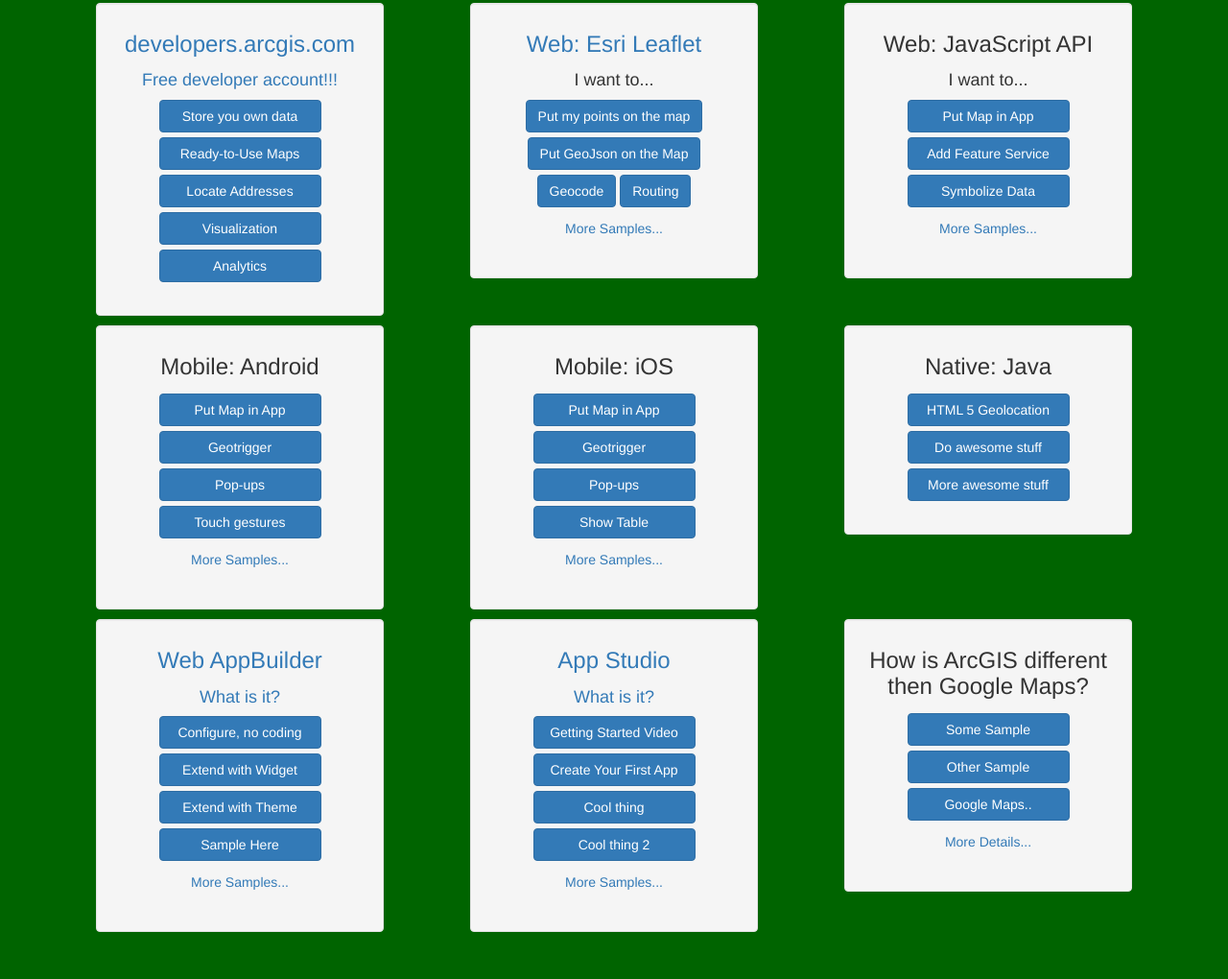
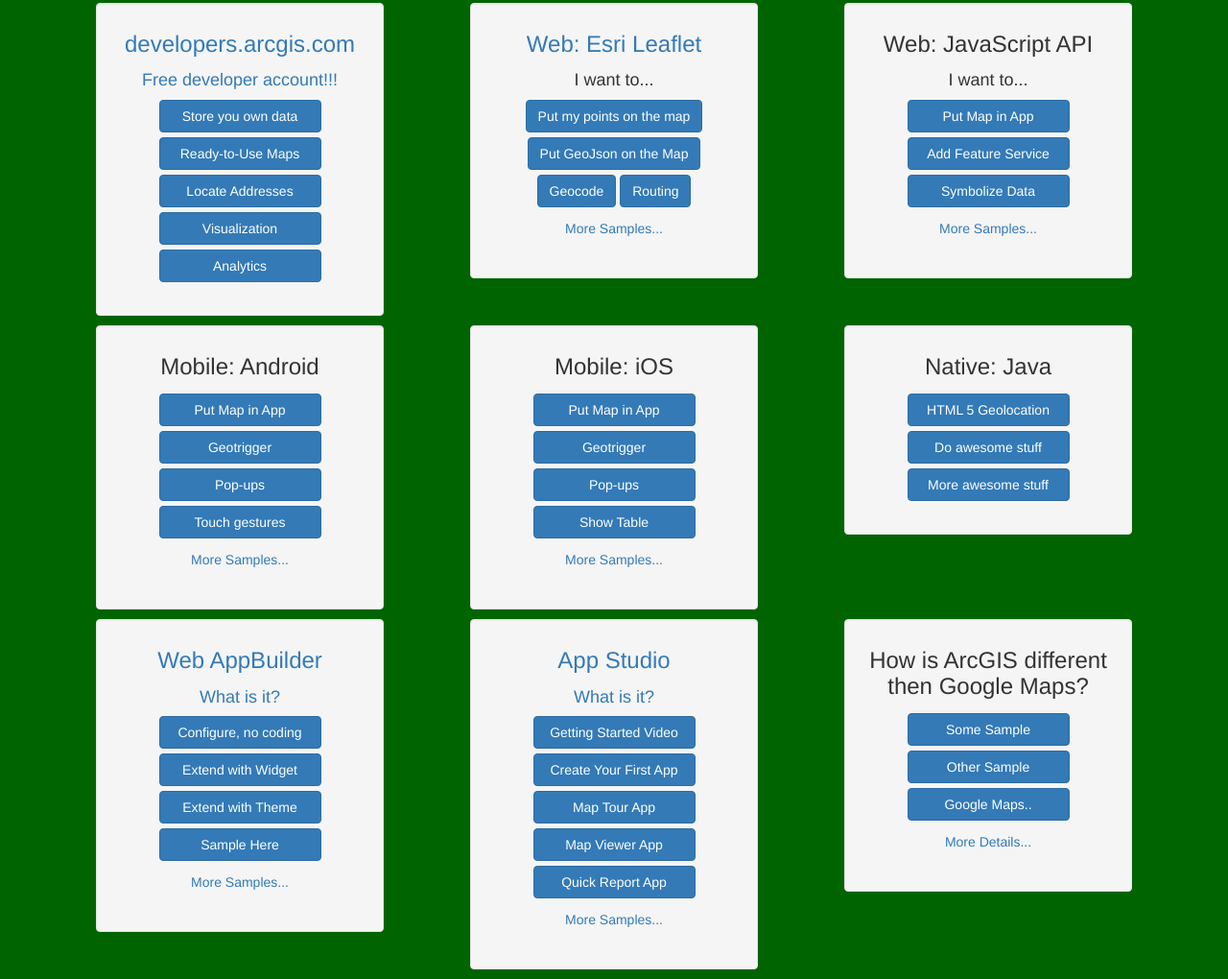
Before and after one commit to david-chambers/hackathon-handbook, a plain HTML site: page index.html in a window 1280 px wide. Shown: the part 140-1160 px from the top of the page at 96% size. Before the commit the page ends 1121 px from the top, so only its background shows below. Drawn offline with nearby package versions, Linux system fonts and the light colour scheme.

Commit message:
added more app studio links

```diff
--- a/index.html
+++ b/index.html
@@ -155,8 +155,9 @@
                   <p>
                       <a href="http://video.arcgis.com/iframe/4274/000000/width/960/0/00:00:00" class="btn btn-primary btn-wide-75 btn-max-width">Getting Started Video</a>
                       <a href="https://appstudio.arcgis.com/create.html" class="btn btn-primary btn-wide-75 btn-max-width">Create Your First App</a>
-                      <a href="" class="btn btn-primary btn-wide-75 btn-max-width">Cool thing</a>
-                      <a href="" class="btn btn-primary btn-wide-75 btn-max-width">Cool thing 2</a>
+                      <a href="http://video.arcgis.com/watch/4737/configuring-a-map-tour-app" class="btn btn-primary btn-wide-75 btn-max-width">Map Tour App</a>
+                      <a href="http://video.arcgis.com/watch/4738/configuring-a-map-viewer-app" class="btn btn-primary btn-wide-75 btn-max-width">Map Viewer App</a>
+                      <a href="http://video.arcgis.com/watch/4739/configuring-a-quick-report-app" class="btn btn-primary btn-wide-75 btn-max-width">Quick Report App</a>
                       <a target="_blank" href="https://developers.arcgis.com/qt/" class="btn btn-link btn-wide-75 btn-max-width">More Samples...</a>
                   </p>
               </div>
```
